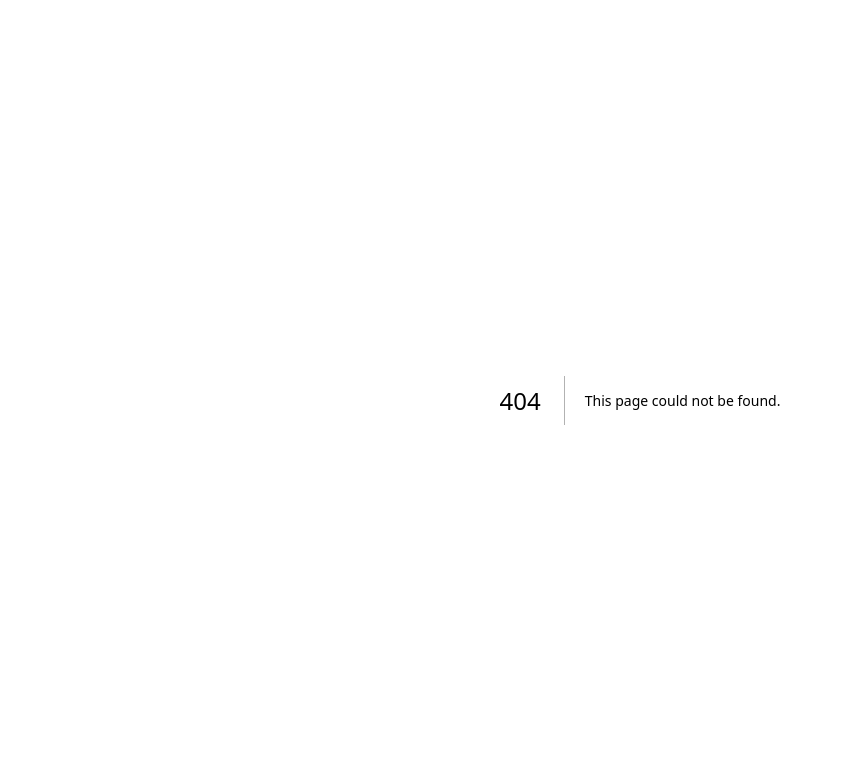
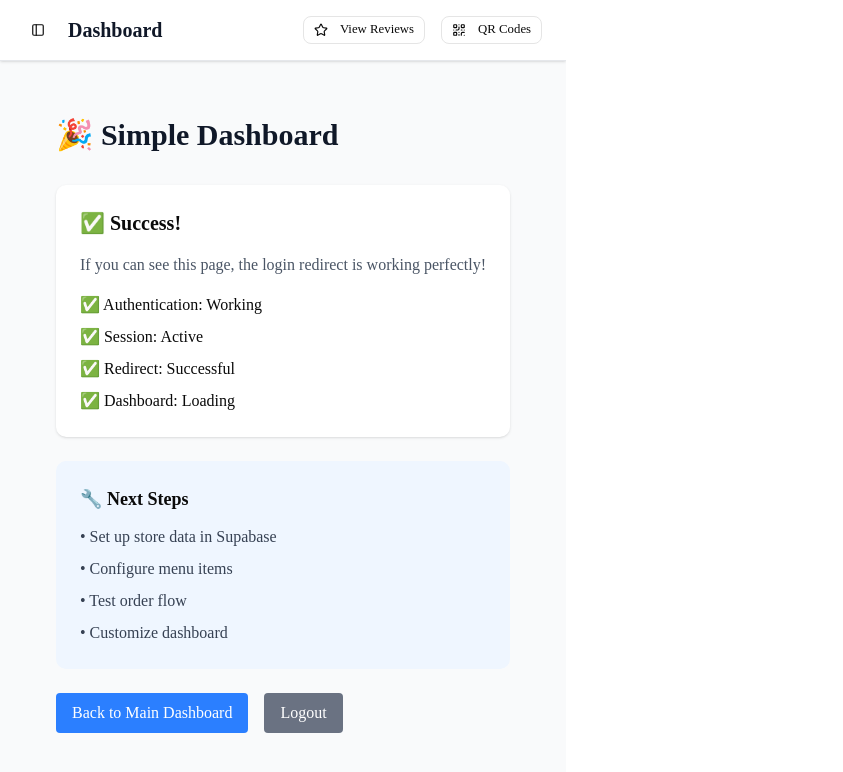
Before and after one commit to AnapatSI/qr-order, a Next.js app: page /admin/dashboard-simple in a window 1280 px wide. Before the commit this address had no page. Shown: the top 772 px of the page, without its empty margins (0-843 px from the left). Built offline with nearby package versions, Linux system fonts and the light colour scheme.

Commit message:
Create simple dashboard and redirect login to it

```diff
--- /dev/null
+++ b/app/admin/dashboard-simple/page.tsx
@@ -0,0 +1,43 @@
+'use client'
+
+export default function SimpleDashboard() {
+  return (
+    <div className="min-h-screen bg-gray-50 p-8">
+      <div className="max-w-4xl mx-auto">
+        <h1 className="text-3xl font-bold text-gray-900 mb-8">🎉 Simple Dashboard</h1>
+
+        <div className="bg-white rounded-lg shadow p-6 mb-6">
+          <h2 className="text-xl font-semibold mb-4">✅ Success!</h2>
+          <p className="text-gray-600 mb-4">
+            If you can see this page, the login redirect is working perfectly!
+          </p>
+          <div className="space-y-2">
+            <p>✅ Authentication: Working</p>
+            <p>✅ Session: Active</p>
+            <p>✅ Redirect: Successful</p>
+            <p>✅ Dashboard: Loading</p>
+          </div>
+        </div>
+
+        <div className="bg-blue-50 rounded-lg p-6 mb-6">
+          <h3 className="text-lg font-semibold mb-3">🔧 Next Steps</h3>
+          <ul className="space-y-2 text-gray-700">
+            <li>• Set up store data in Supabase</li>
+            <li>• Configure menu items</li>
+            <li>• Test order flow</li>
+            <li>• Customize dashboard</li>
+          </ul>
+        </div>
+
+        <div className="flex space-x-4">
+          <a href="/admin/dashboard" className="bg-blue-500 text-white px-4 py-2 rounded hover:bg-blue-600">
+            Back to Main Dashboard
+          </a>
+          <a href="/login" className="bg-gray-500 text-white px-4 py-2 rounded hover:bg-gray-600">
+            Logout
+          </a>
+        </div>
+      </div>
+    </div>
+  )
+}
--- a/app/login/page.tsx
+++ b/app/login/page.tsx
@@ -44,8 +44,8 @@ export default function LoginPage() {
         setLoading(false)
 
         // Simple direct redirect - no session checks needed
-        console.log('� Redirecting to dashboard...')
-        window.location.replace('/admin/dashboard')
+        console.log('🚀 Redirecting to SIMPLE dashboard...')
+        window.location.replace('/admin/dashboard-simple')
       } else {
         console.error('❌ No user data returned')
         setError('Login failed. Please try again.')
```
